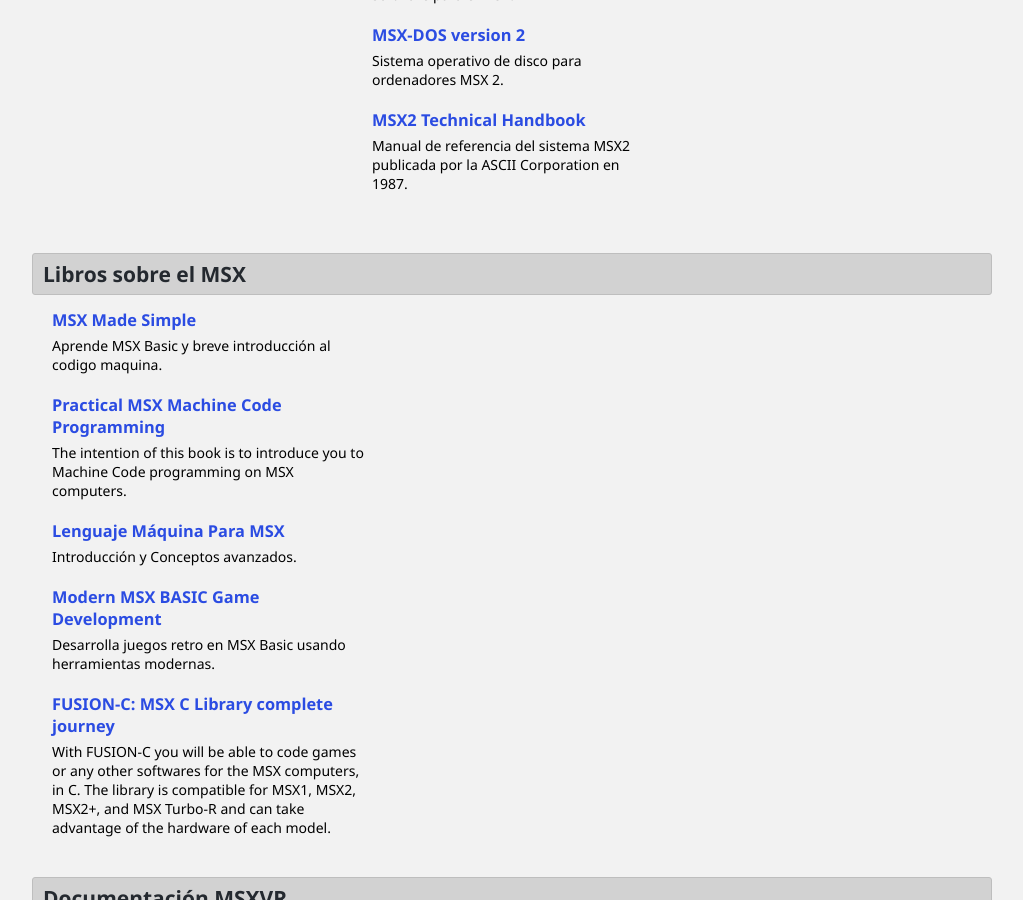
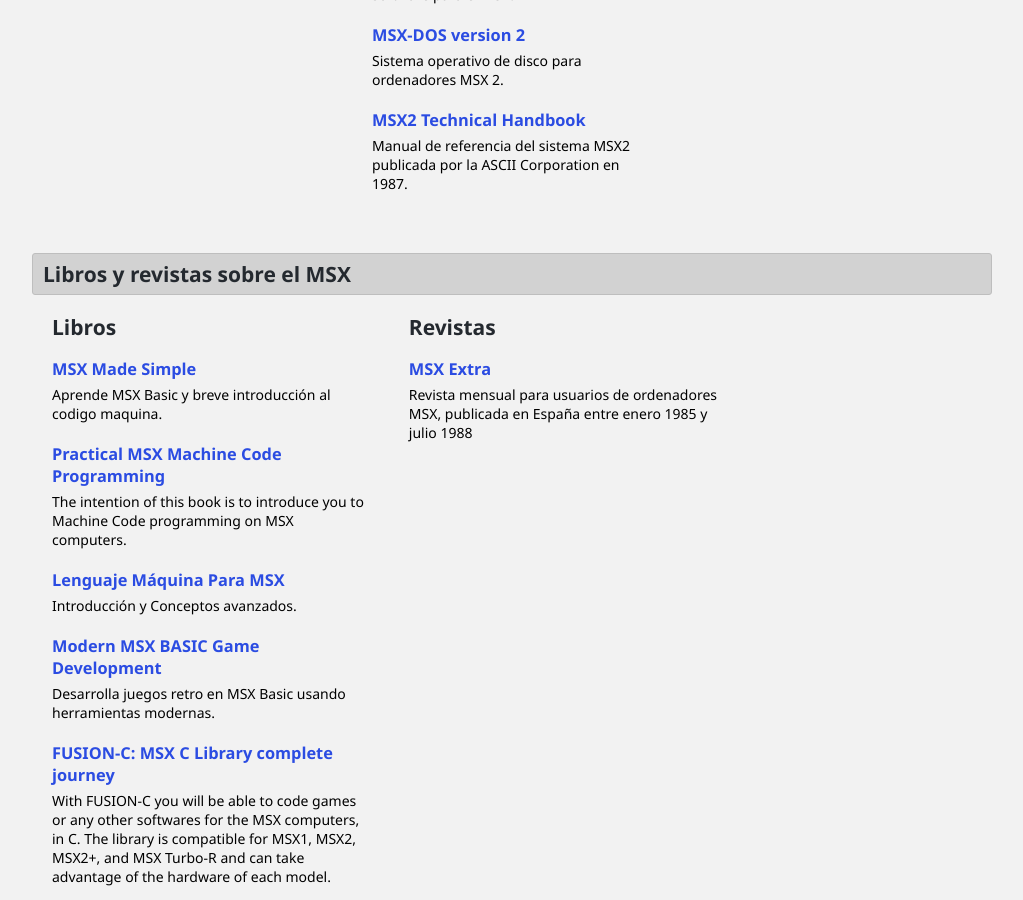
Before and after one commit to msxbits/msxbits.github.io, a Jekyll site: the page built from index.md, in a window 1280 px wide and 900 px high, scrolled down 1008 px. Shown: the whole window, without its empty margins (128-1151 px from the left). Built offline with Jekyll 4.4.1, drawn with Linux system fonts in a browser that asks for light colours.

Commit message:
Added magazines

```diff
--- a/index.md
+++ b/index.md
@@ -152,11 +152,12 @@
 
 <div class="section">
   <div class="section-header">
-   <h2>Libros sobre el MSX</h2>
+   <h2>Libros y revistas sobre el MSX</h2>
   </div>
   <div>
     <div class="row">
       <div class="box">
+        <h1>Libros</h1>
         <ul>
             <li>
               <a class="article" href="https://books.google.com/books/about/MSX_Made_Simple.html?id=Qo-GDAAAQBAJ">
@@ -194,6 +195,19 @@
                 <article>
                   <h3>FUSION-C: MSX C Library complete journey</h3>
                   <p>With FUSION-C you will be able to code games or any other softwares for the MSX computers, in C. The library is compatible for MSX1, MSX2, MSX2+, and MSX Turbo-R and can take advantage of the hardware of each model.</p>
+                </article>
+              </a>
+            </li>
+        </ul>
+    </div>
+    <div class="box">
+      <h1>Revistas</h1>
+        <ul>
+            <li>
+              <a class="article" href="https://archive.org/search.php?query=msx+extra">
+                <article>
+                  <h3>MSX Extra</h3>
+                  <p> Revista mensual para usuarios de ordenadores MSX, publicada en España entre enero 1985 y julio 1988</p>
                 </article>
               </a>
             </li>
```
